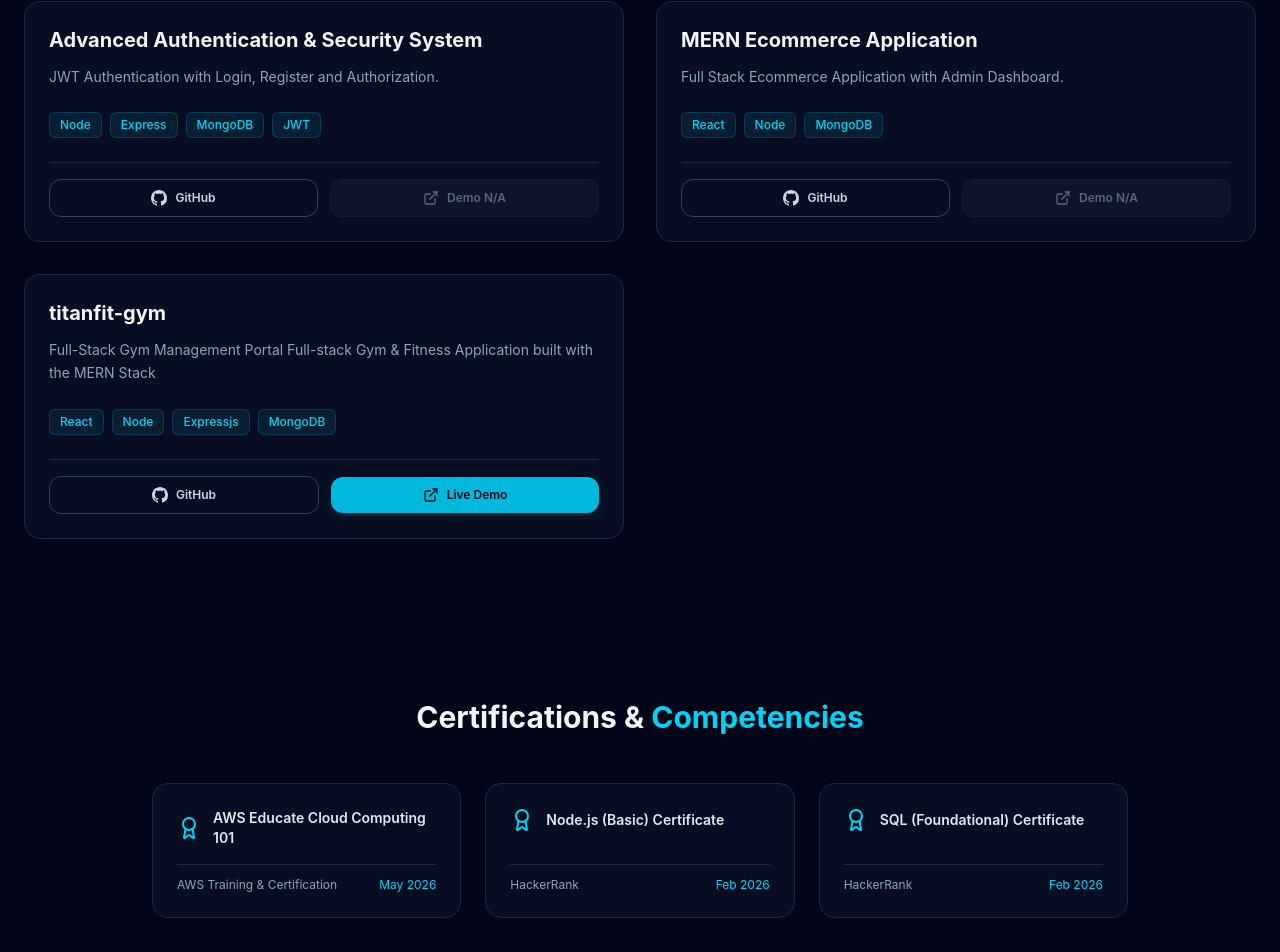
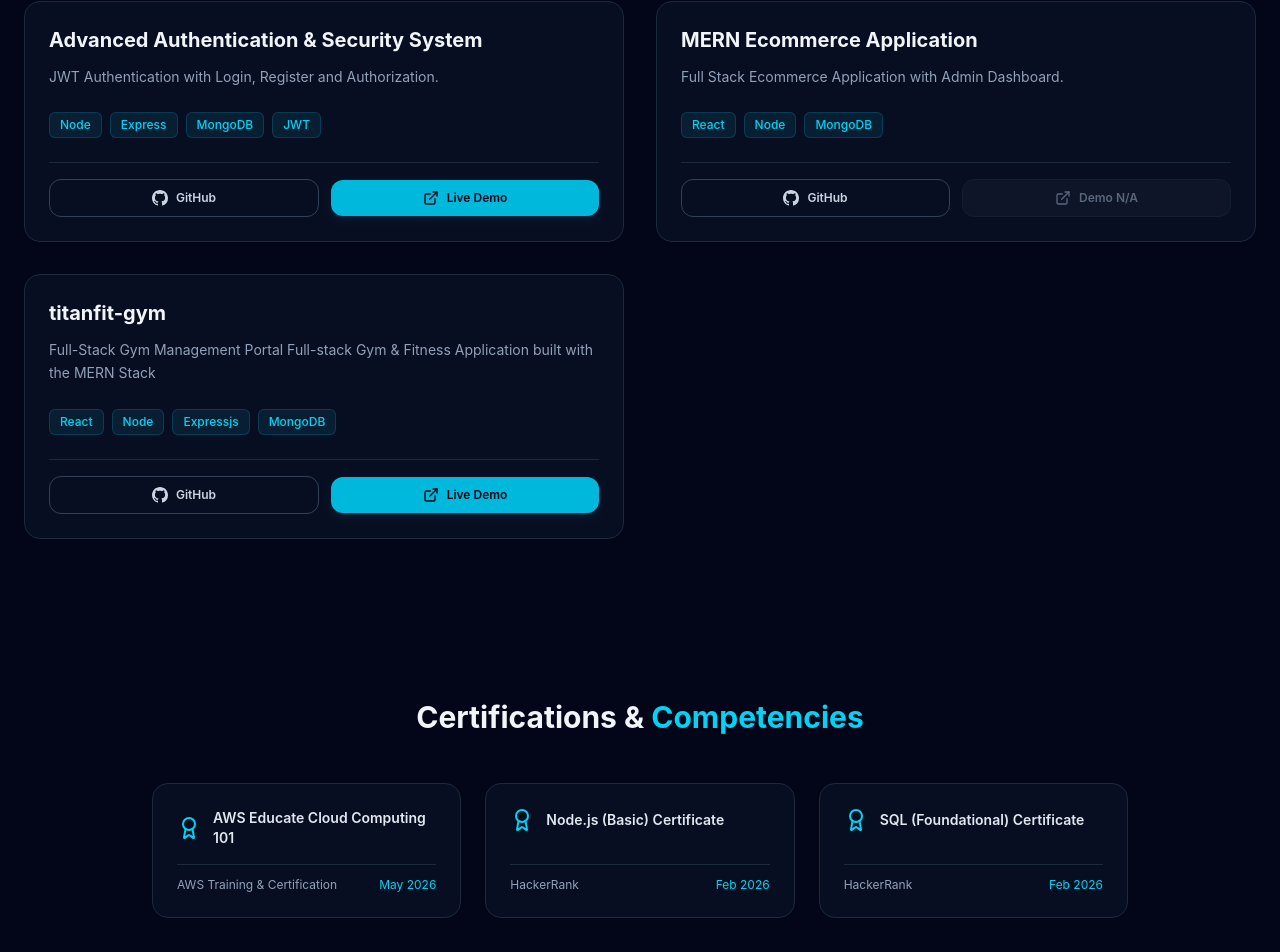
Before and after one commit to shivam1234tiwari/Portfolio, a React (Vite) app: page / in a window 1280 px wide. Shown: the part 2117-3069 px from the top of the page. Built offline with nearby package versions, Linux system fonts and the light colour scheme.

Commit message:
add live link

```diff
--- a/src/components/Projects.jsx
+++ b/src/components/Projects.jsx
@@ -22,7 +22,7 @@ export default function Projects() {
       description: 'JWT Authentication with Login, Register and Authorization.',
       tech: ['Node', 'Express', 'MongoDB', 'JWT'],
       github: 'https://github.com/shivam1234tiwari/Auth-Project',
-      demo: '',
+      demo: 'https://auth-project-inwh.onrender.com',
     },
     {
       title: 'MERN Ecommerce Application',
```
